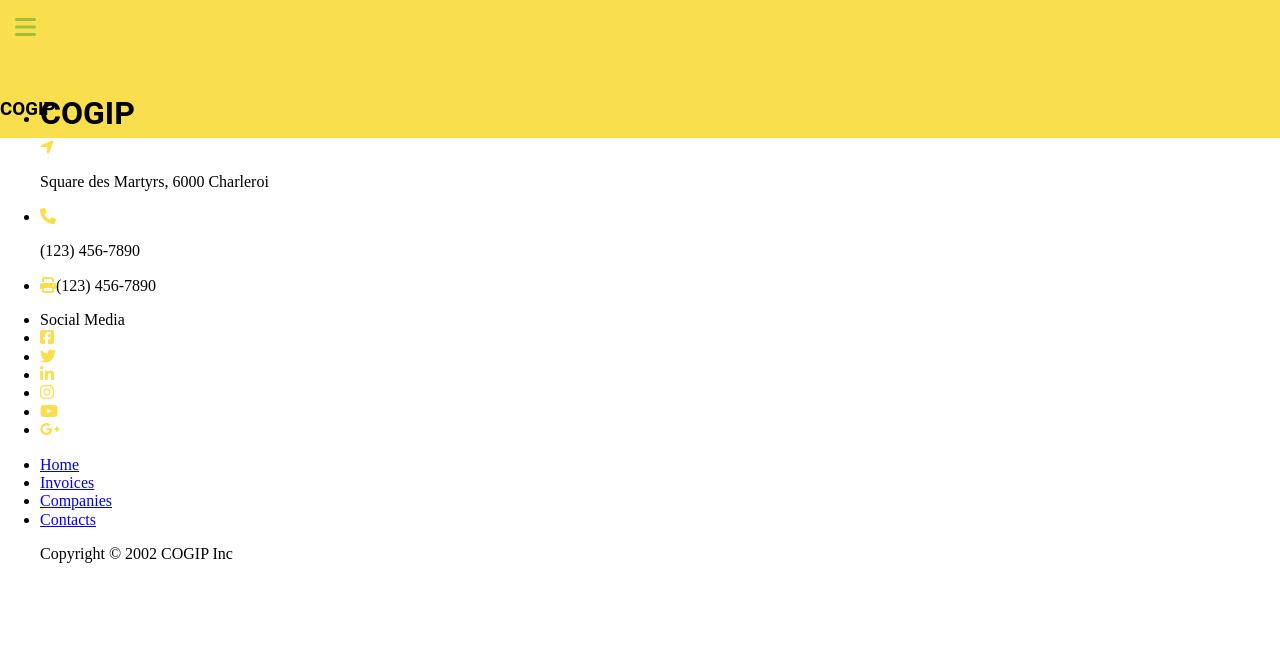
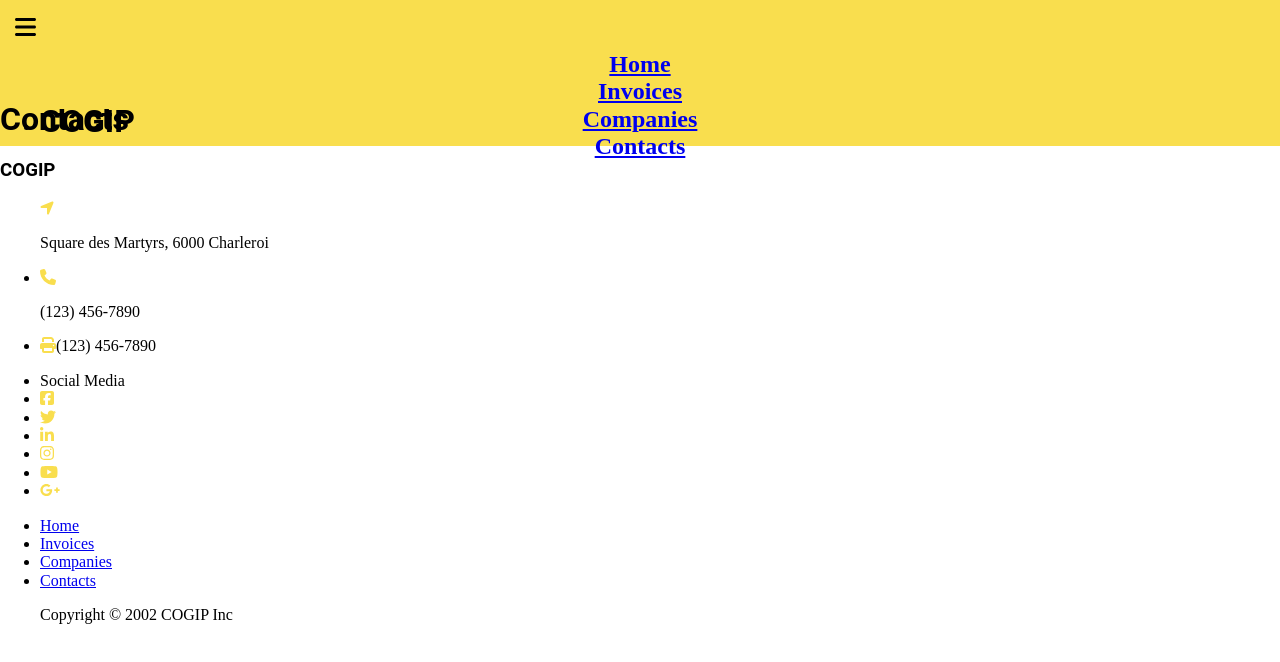
Before and after one commit to Robpiot/COGIP-GP3, a React (Vite) app: page /contacts in a window 1280 px wide. Both pictures are taken after a click on the button 25 px from the left and 28 px from the top of the page. Shown: the top 662 px of the page. Built offline with nearby package versions, Linux system fonts and the light colour scheme; the HTML template or start-up script is replaced by a standard one.

Commit message:
envie de merge ou bien

```diff
--- a/src/App.jsx
+++ b/src/App.jsx
@@ -7,6 +7,12 @@ function App() {
   return (
     <div>
       <Header />
+      <Routes>
+        <Route path="/" element={<h1>Home</h1>} />
+        <Route path="/contacts" element={<h1>Contacts</h1>} />
+        <Route path="/companies" element={<h1>Companies</h1>} />
+        <Route path="/invoices" element={<h1>Invoices</h1>} />
+      </Routes>
       <Footer />
     </div>
   );
--- a/src/partials/header.jsx
+++ b/src/partials/header.jsx
@@ -2,11 +2,11 @@ import React, { useState } from "react";
 import { FontAwesomeIcon } from "@fortawesome/react-fontawesome";
 import { faBars } from "@fortawesome/free-solid-svg-icons";
 import "../assets/css/style.css";
-import { Route, Routes } from "react-router-dom";
+import { Route, Routes, Link } from "react-router-dom";
 import Invoices from "../view/invoices.jsx";
 import Companies from "../view/companies.jsx";
 import Contacts from "../view/contacts.jsx";
-import Home from "../App.jsx";
+import App from "../App.jsx";
 
 const Header = () => {
   const [isOpen, setIsOpen] = useState(false);
@@ -18,7 +18,7 @@ const Header = () => {
   return (
     <div className="headerDiv">
       <button className="menuButton" onClick={toggleMenu}>
-        <FontAwesomeIcon icon={faBars} style={{ color: "#a2bf3b" }} />
+        <FontAwesomeIcon icon={faBars} style={{ color: "#000000" }} />
       </button>
       <nav className="navBarHeader">
         <ul className="ulTitleHeader">
@@ -29,25 +29,16 @@ const Header = () => {
         {isOpen && (
           <ul className="linksHeader">
             <li>
-              <Routes>
-                <Route path="/src/App.jsx" element={<Home />} />
-              </Routes>
-            </li>
-
-            <li>
-              <Routes>
-                <Route path="../view/invoices.jsx" element={<Invoices />} />
-              </Routes>
+              <Link to="/">Home</Link>
             </li>
             <li>
-              <Routes>
-                <Route path="../view/companies.jsx" element={<Companies />} />
-              </Routes>
+              <Link to="/invoices">Invoices</Link>
             </li>
             <li>
-              <Routes>
-                <Route path="../view/contacts.jsx" element={<Contacts />} />
-              </Routes>
+              <Link to="/companies">Companies</Link>
+            </li>
+            <li>
+              <Link to="/contacts">Contacts</Link>
             </li>
           </ul>
         )}
```
Also changed, not shown: 1 other file (tests, documents, lock files or other folders).
